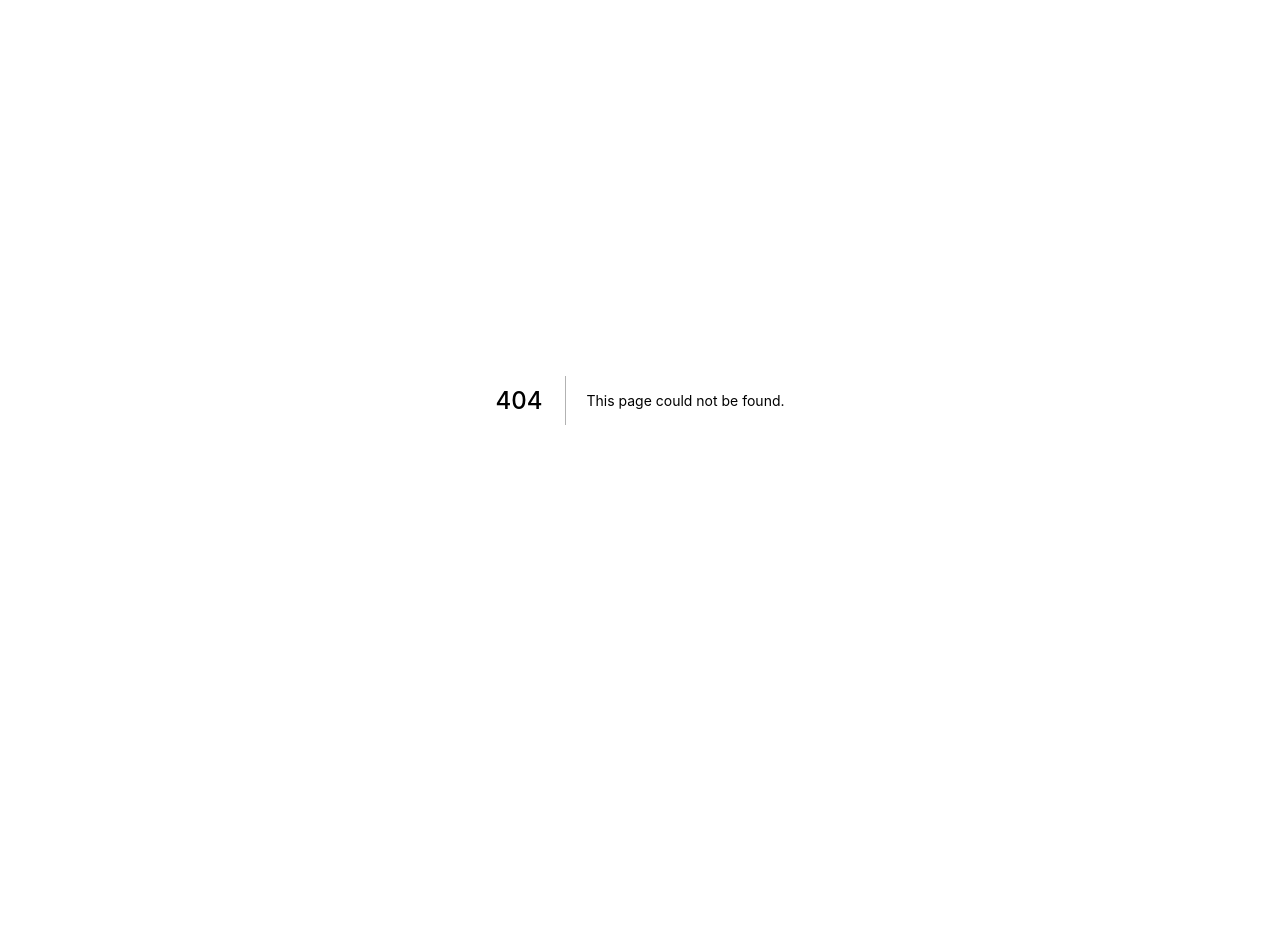
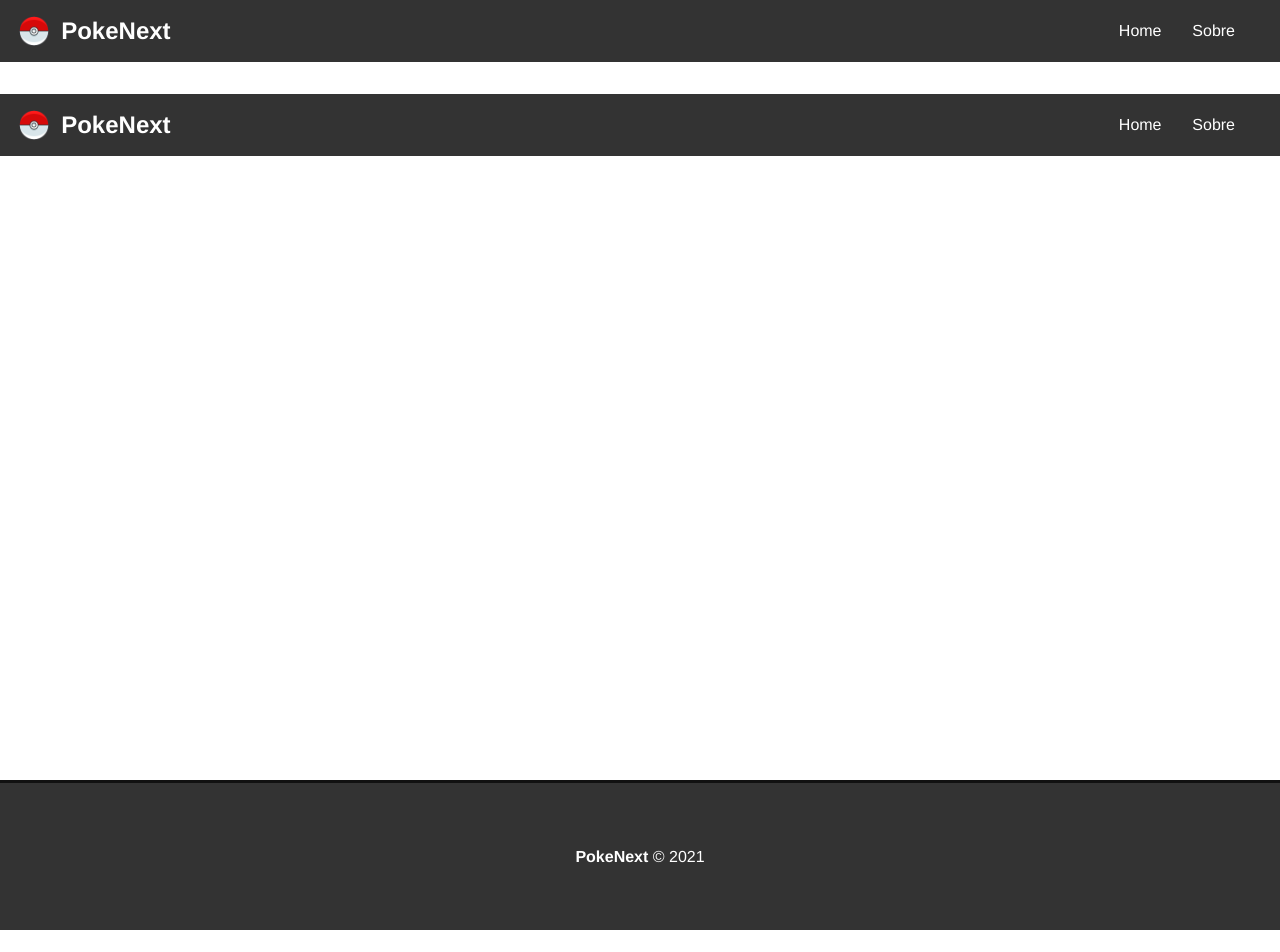
Before and after one commit to victorsalvaya/poke-next, a Next.js app: page /components/Layout in a window 1280 px wide. Before the commit this address had no page. Shown: the top 952 px of the page. Before the commit the page ends 800 px from the top, so only its background shows below. Built offline with nearby package versions, Linux system fonts and the light colour scheme.

Commit message:
Component Layout, css header and footer, create page about

```diff
--- a/pages/_app.js
+++ b/pages/_app.js
@@ -1,7 +1,12 @@
 import '../styles/globals.css'
+import Layout from './components/Layout'
 
 function MyApp({ Component, pageProps }) {
-  return <Component {...pageProps} />
+  return (
+    <Layout>
+      <Component {...pageProps} />
+    </Layout>
+  )
 }
 
 export default MyApp
--- /dev/null
+++ b/pages/components/Footer.js
@@ -0,0 +1,11 @@
+import styles from '../../styles/Footer.module.css'
+
+export default function Footer() {
+    return (
+        <footer className={styles.footer}>
+            <p>
+                <span>PokeNext</span> &copy; 2021
+            </p>
+        </footer>
+    )
+}
--- /dev/null
+++ b/pages/components/Layout.js
@@ -0,0 +1,18 @@
+import Footer from "./Footer";
+import Navbar from "./Navbar";
+
+import Head from 'next/head';
+
+export default function Layout({ children }) {
+    return (
+        <>
+            <Head>
+                <link rel="shortcut icon" href="/images/favicon.ico" />
+                <title>PokeNext</title>
+            </Head>
+            <Navbar />
+            <main  className="main-container">{children}</main>
+            <Footer />
+        </>
+    )
+}
--- /dev/null
+++ b/pages/components/Navbar.js
@@ -0,0 +1,23 @@
+import Link from "next/link";
+import Image from 'next/image';
+
+import styles from '../../styles/Navbar.module.css'
+
+export default function Navbar() {
+    return (
+        <nav className={styles.navbar}>
+            <div className={styles.logo}>
+                <Image src='/images/pokeball.png' width='30' height='30' alt="PokeNext" />
+                <h1>PokeNext</h1>
+            </div>
+            <ul className={styles.link_items}>
+                <li>
+                    <Link href='/'><a>Home</a></Link>
+                </li>
+                <li>
+                    <Link href='/about'><a>Sobre</a></Link>
+                </li>
+            </ul>
+        </nav>
+    )
+}
--- /dev/null
+++ b/styles/Footer.module.css
@@ -0,0 +1,14 @@
+.footer {
+    display: flex;
+    justify-content: center;
+    align-items: center;
+    background-color: #333;
+    height: 150px;
+    margin-top: 2em;
+    border-top: 3px solid #111;
+    color: #fff;
+}
+
+.footer span {
+    font-weight: bold;
+}
--- /dev/null
+++ b/styles/Navbar.module.css
@@ -0,0 +1,44 @@
+.navbar {
+    display: flex;
+    justify-content: space-between;
+    align-items: center;
+    padding: 1em 1.2em;
+    margin-bottom: 2em;
+    background-color: #333;
+    color: #fff;
+}
+
+.logo {
+    display: flex;
+    justify-content: center;
+    align-items: center;
+}
+
+.logo h1 {
+    margin-left: 0.5em;
+}
+
+.link_items {
+    display: flex;
+    list-style: none;
+}
+
+.link_items li {
+    margin-right: 1.3em;
+}
+
+.link_items a {
+    color: #FFF;
+    text-decoration: none;
+    padding: 5px;
+    transition: .4s;
+    border-bottom: 2px solid transparent;
+}
+
+.link_items a:hover {
+    border-color: #FFF;
+}
+
+.link_items a:hover {
+    border-color: #FFF;
+}
--- a/styles/globals.css
+++ b/styles/globals.css
@@ -1,16 +1,10 @@
-html,
-body {
-  padding: 0;
-  margin: 0;
-  font-family: -apple-system, BlinkMacSystemFont, Segoe UI, Roboto, Oxygen,
-    Ubuntu, Cantarell, Fira Sans, Droid Sans, Helvetica Neue, sans-serif;
+* {
+    font-family: Helvetica;
+    margin: 0;
+    padding: 0;
+    box-sizing: border-box;
 }
 
-a {
-  color: inherit;
-  text-decoration: none;
+.main-container {
+    min-height: 70vh;
 }
-
-* {
-  box-sizing: border-box;
-}
```
Also changed, not shown: pages/about.js (added, +13 -0 lines), styles/About.module.css (added, +14 -0 lines), styles/Home.module.css (deleted, +0 -116 lines).
